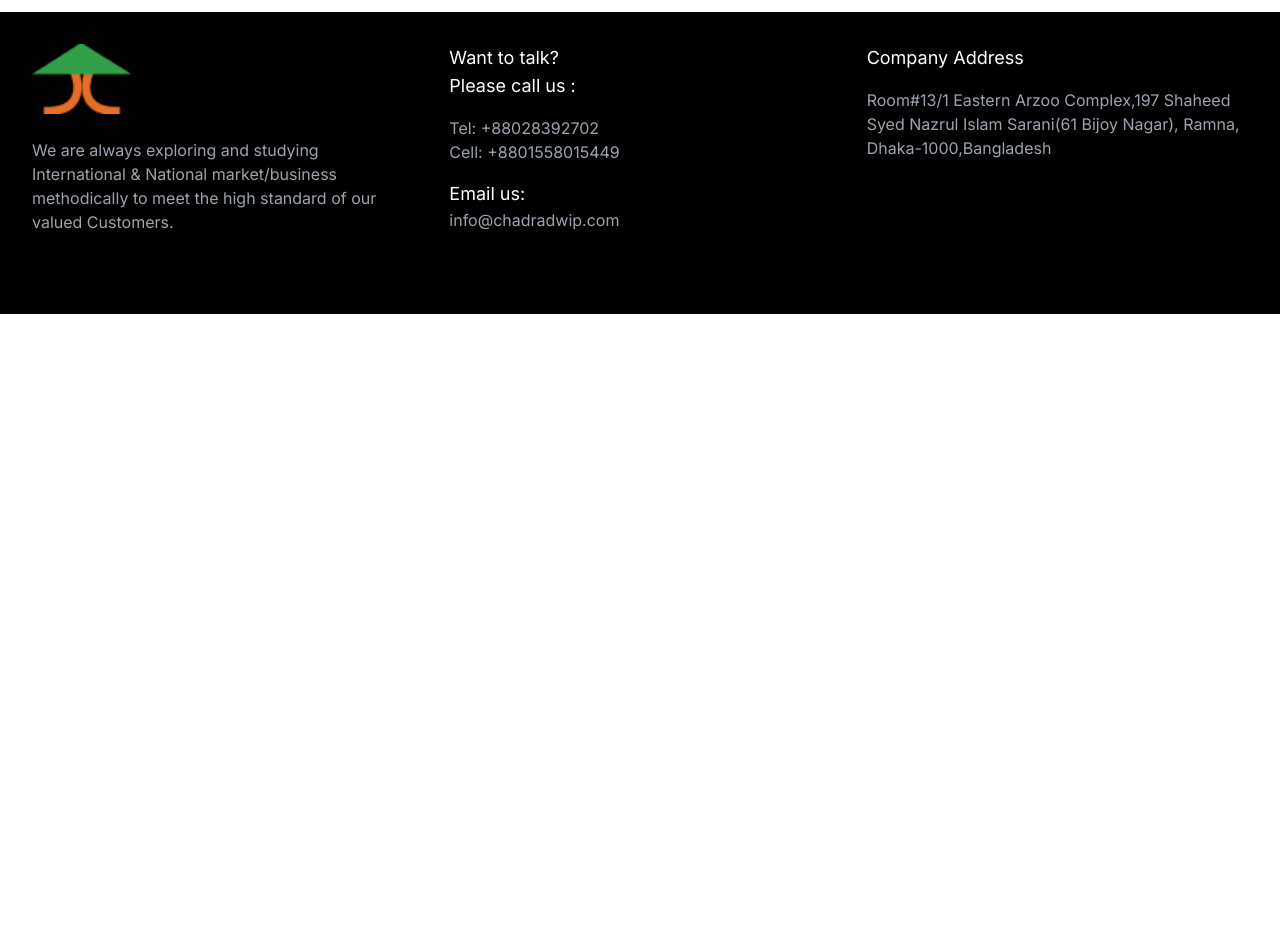
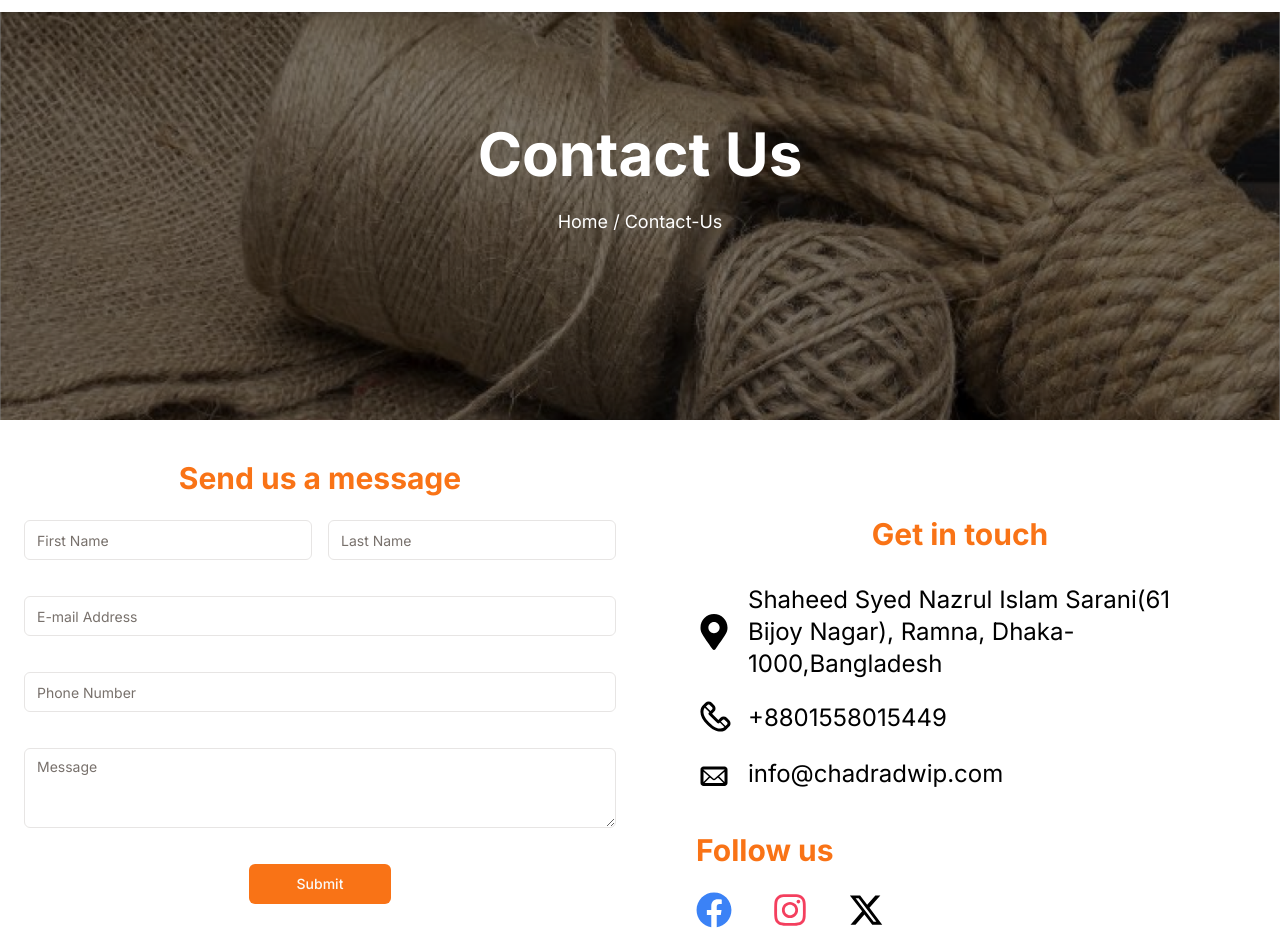
Before and after one commit to daiyan1998/chandraDwip, a Next.js app: page /contact-us in a window 1280 px wide. Shown: the part 60-1012 px from the top of the page. Before the commit the page ends 800 px from the top, so only its background shows below. Built offline with nearby package versions, Linux system fonts and the light colour scheme.

Commit message:
contact us page added by naimur

```diff
--- a/package.json
+++ b/package.json
@@ -18,6 +18,7 @@
     "next": "14.1.0",
     "react": "^18",
     "react-dom": "^18",
+    "react-icons": "^5.0.1",
     "sharp": "^0.33.2",
     "tailwind-merge": "^2.2.1",
     "tailwindcss-animate": "^1.0.7"
--- a/src/app/contact-us/page.jsx
+++ b/src/app/contact-us/page.jsx
@@ -1,5 +1,35 @@
+import Form from '@/components/shared/Form'
+import GetinTouch from '@/components/shared/GetinTouch'
+
+
+import React from 'react'
+
 const page = () => {
-  return <div>contact us</div>;
-};
+  return (
+    <div>
+<section className="h-[60vh] flex justify-center items-center bg-footer-texture bg-cover">
+        <div className="text-white flex flex-col gap-6 text-center md:w-[40%]">
+          <h1 className="text-6xl font-bold ">
+    Contact Us
+          </h1>
+          <p className="text-lg">
+            Home / Contact-Us
+          </p>
 
-export default page;
+        </div>
+      </section>
+      <div className='grid lg:grid-cols-2 my-10'>
+        <Form></Form>
+        <GetinTouch></GetinTouch>
+      </div>
+      <div className="my-10">
+      <iframe src="https://www.google.com/maps/embed?pb=!1m18!1m12!1m3!1d14609.409802059195!2d90.39194770755131!3d23.734807851846575!2m3!1f0!2f0!3f0!3m2!1i1024!2i768!4f13.1!3m3!1m2!1s0x3755b94800370d23%3A0x4d912e204c495066!2sEastern%20Arzoo%20Tower!5e0!3m2!1sen!2sbd!4v1707397445925!5m2!1sen!2sbd"
+      style={{ border: "" }}
+            className="rounded-lg px-4 w-[100%] h-[300px]  "
+      ></iframe>
+        </div>
+    </div>
+  )
+}
+
+export default page
--- a/src/components/shared/Form.jsx
+++ b/src/components/shared/Form.jsx
@@ -6,6 +6,7 @@ import { Button } from "../ui/button";
 const Form = () => {
   return (
     <div>
+      <h1 className="text-3xl font-bold text-center text-orange-500">Send us a message</h1>
       <form className="flex flex-col gap-9 p-6">
         <div className="flex gap-4">
           <Input placeholder="First Name" />
--- /dev/null
+++ b/src/components/shared/GetinTouch.jsx
@@ -0,0 +1,85 @@
+import React from 'react'
+// import { IoLogoWhatsapp } from "react-icons/io";
+import { TiDevicePhone, TiMail, TiMessages, TiPhone, TiPhoneOutline } from "react-icons/ti";
+import { FaMapMarkerAlt } from "react-icons/fa";
+import { FaFacebook } from "react-icons/fa";
+import { FaInstagram } from "react-icons/fa";
+// import { FaLinkedin } from "react-icons/fa";
+import { FaXTwitter } from "react-icons/fa6";
+// import ReactWhatsapp from 'react-whatsapp';
+
+const GetinTouch = () => {
+  return (
+    <div>  <div className="text-2xl  p-14 ">
+    <p className="text-3xl font-bold text-center text-orange-500">Get in touch</p>
+
+    <div className="flex flex-col gap-5 mt-8">
+      <div className="flex items-center gap-4">
+        <span>
+          <FaMapMarkerAlt className="text-skin-tertiary text-4xl" />
+        </span>
+        <span>Shaheed Syed Nazrul Islam Sarani(61 Bijoy Nagar), Ramna, Dhaka-1000,Bangladesh</span>
+      </div>
+      <div className="flex items-center gap-4 " >
+        <span>
+          <TiPhoneOutline className="text-skin-tertiary text-4xl rotate-90 " />
+        </span>
+     <span className="lg:text-2xl text-[15px] lg:font-normal font-bold">
+   +8801558015449
+        </span>
+
+      </div>
+      <div className="flex items-center gap-4 ">
+        <span>
+          <TiMail className="text-skin-tertiary text-4xl" />
+        </span>
+   <a href="mailto:info@chadradwip.com">     <span className="lg:text-2xl text-[15px] lg:font-normal font-bold">
+   info@chadradwip.com
+        </span>
+        </a>
+      </div>
+      <div className="flex items-center gap-4 mb-5 ">
+
+
+      </div>
+    </div>
+
+    <div className="grid grid-cols-1 items-center gap-4 mb-5">
+      <span className="text-3xl font-bold  text-orange-500 pb-2">
+        Follow us
+      </span>
+
+      <span className="flex gap-10 items-center">
+        <span className="social-icon-anim">
+          <a
+            href="#"
+            target="_blank"
+          >
+            {" "}
+            <FaFacebook className="text-blue-500 text-4xl" />
+          </a>
+        </span>
+        <span className="social-icon-anim">
+          <a
+            href="#"
+            target="_blank"
+          >
+            {" "}
+            <FaInstagram className="text-rose-500 text-4xl" />
+          </a>
+        </span>
+
+        <span className="social-icon-anim">
+          {" "}
+          <a href="#" target="_blank">
+            {" "}
+            <FaXTwitter className=" text-4xl" />
+          </a>{" "}
+        </span>
+      </span>
+    </div>
+  </div></div>
+  )
+}
+
+export default GetinTouch
--- a/src/components/shared/Nav.jsx
+++ b/src/components/shared/Nav.jsx
@@ -23,6 +23,7 @@ const Nav = () => {
     //     <Button>Contact Us</Button>
     //   </div>
     // </nav>
+
     <nav className="fixed w-full bg-white z-10 shadow-md">
       <div className="container mx-auto">
         <div className="flex justify-between items-center py-4">
@@ -42,7 +43,7 @@ const Nav = () => {
               </Link>
             </ul>
           </div>
-          <Button>Contact Us</Button>
+    <Link  href={"contact-us"}>     <Button>Contact Us</Button></Link>
         </div>
       </div>
       <div className="md:hidden">
```
Also changed, not shown: 1 other file (tests, documents, lock files or other folders).
